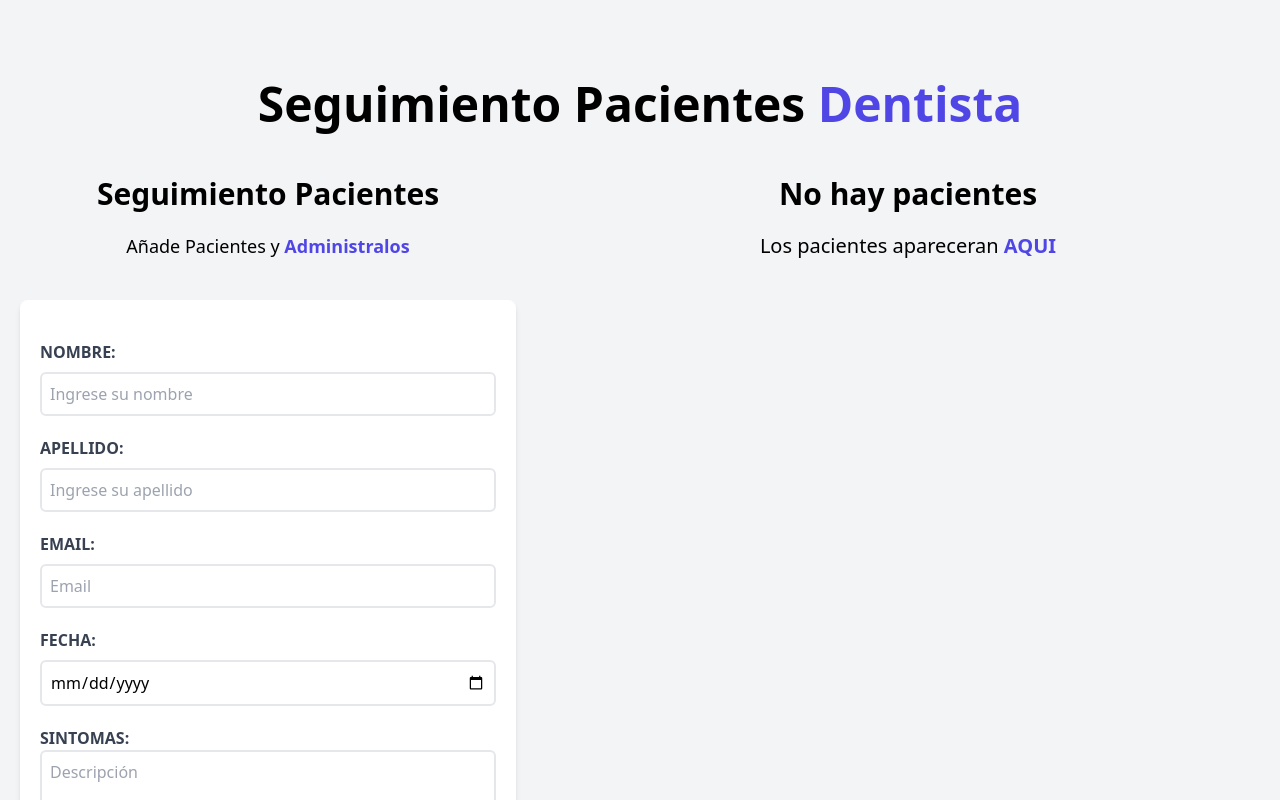
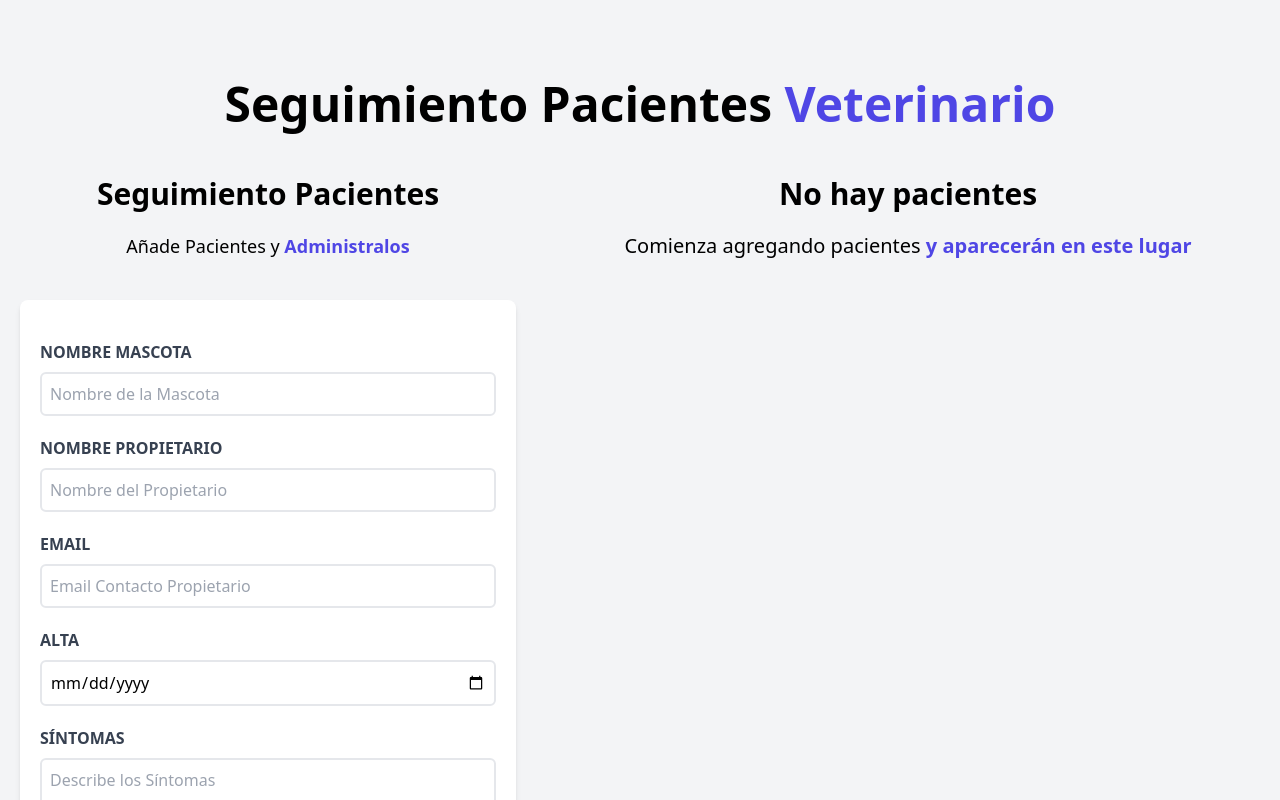
Before and after one commit to cuauhvip07/citas-react, a React (Vite) app: page / in a window 1280 px wide. Shown: the top 800 px of the page. Built offline with nearby package versions, Linux system fonts and the light colour scheme.

Commit message:
Finalizacion proyecto
Finalizacion del proyecto

```diff
--- a/src/App.jsx
+++ b/src/App.jsx
@@ -1,29 +1,48 @@
-import {useState} from 'react'
+import { useState, useEffect } from 'react'
+import Formulario from "./components/Formulario"
 import Header from "./components/Header"
-import Formulario from "./components/Formulario"
 import ListadoPacientes from "./components/ListadoPacientes"
 
 function App() {
 
-  const [pacientes,setPacientes] = useState([])
-  const [paciente, setPaciente] = useState({})
+  const [pacientes, setPacientes] = useState([]);
+  const [paciente, setPaciente] = useState({});
+
+  useEffect(() => {
+    const obtenerLS = () => {
+      const pacientesLS = JSON.parse(localStorage.getItem('pacientes')) ?? [];
+      setPacientes(pacientesLS)
+    }
+    obtenerLS();
+  }, []);
+
+  useEffect(() => {
+    localStorage.setItem('pacientes', JSON.stringify( pacientes ));
+  }, [pacientes])
+
+  const eliminarPaciente = id => {
+    const pacientesActualizados = pacientes.filter( paciente => paciente.id !== id);
+    setPacientes(pacientesActualizados)
+  }
 
   return (
     <div className="container mx-auto mt-20">
       <Header />
       <div className="mt-12 md:flex">
-        <Formulario
-          pacientes = {pacientes}
-          setPacientes = {setPacientes}
-          paciente = {paciente}
-        />
-        <ListadoPacientes
-          pacientes = {pacientes}
-          setPaciente = {setPaciente}
-        />
+          <Formulario
+            pacientes={pacientes}
+            setPacientes={setPacientes}
+            paciente={paciente}
+            setPaciente={setPaciente}
+          />
+          <ListadoPacientes
+            pacientes={pacientes}
+            setPaciente={setPaciente}
+            eliminarPaciente={eliminarPaciente}
+          />
       </div>
+
     </div>
-
   )
 }
 
--- a/src/components/Formulario.jsx
+++ b/src/components/Formulario.jsx
@@ -1,123 +1,170 @@
-import Error from "./Error";
-import { useState,useEffect } from "react";
+import { useState, useEffect } from 'react';
+import Error from './Error'
 
-function Formulario({pacientes,setPacientes,paciente}){
+const Formulario = ({ pacientes, setPacientes, paciente, setPaciente }) => {
+    const [nombre, setNombre] = useState('');
+    const [propietario, setPropietario] = useState('');
+    const [email, setEmail] = useState('');
+    const [fecha, setFecha] = useState('');
+    const [sintomas, setSintomas] = useState('');
 
-    const [nombre,setNombre] = useState(''); /* Hook -> Guardar y modificar valores */
-    const [apellido,setApellido] = useState(''); /* Hook -> Guardar y modificar valores */
-    const [email,setEmail] = useState(''); /* Hook -> Guardar y modificar valores */
-    const [fecha,setFecha] = useState(''); /* Hook -> Guardar y modificar valores */
-    const [sintomas,setSintomas] = useState('');
-    const [error,setError] = useState(false);
+    const [error, setError] = useState(false)
 
     useEffect(() => {
-        const {nombre,apellido,email,fecha,sintomas} = paciente
-        if(Object.keys(paciente).length > 0){
-            setNombre(nombre)
-            setApellido(apellido)
-            setEmail(email)
-            setFecha(fecha)
-            setSintomas(sintomas)
+        if( Object.keys(paciente).length > 0  ) {
+            setNombre(paciente.nombre)
+            setPropietario(paciente.propietario)
+            setEmail(paciente.email)
+            setFecha(paciente.fecha)
+            setSintomas(paciente.sintomas)
+        }
+    }, [paciente])
 
-        }
-        else{
-            console.log('No hay nada')
-        }
-    },[paciente])
 
-    const generaId = () => {
-        const random = Math.random().toString(36).substring(2);
-        const fecha = Date.now()
-        return random + fecha;
+
+
+    const generarId = () => {
+        const random = Math.random().toString(36).substr(2);
+        const fecha = Date.now().toString(36)
+        return random + fecha
     }
 
     const handleSubmit = (e) => {
-        e.preventDefault()
+        e.preventDefault();
 
-        // Validacion del formulario
-        if([nombre,apellido,email,fecha,sintomas].includes('')){
+        // Validación del Formulario
+        if( [ nombre, propietario, email, fecha, sintomas ].includes('') ) {
+            console.log('Hay Al Menos un campo vacio')
+
             setError(true)
-            return
+            return;
         }
+
         setError(false)
 
-        // Objeto de paciente
+
+        // Objeto de Paciente
         const objetoPaciente = {
             nombre,
-            apellido,
+            propietario,
             email,
             fecha,
-            sintomas,
-            id: generaId()
+            sintomas
         }
 
-        setPacientes([...pacientes,objetoPaciente])
+        if(paciente.id) {
+            // Editando el Registro
+            objetoPaciente.id = paciente.id
+            const pacientesActualizados = pacientes.map( pacienteState => pacienteState.id === paciente.id ? objetoPaciente : pacienteState )
 
-        // Reiniciar formulario
-        setNombre('');
-        setApellido('')
+            setPacientes(pacientesActualizados)
+            setPaciente({})
+
+        } else {
+            // Nuevo registro
+            objetoPaciente.id = generarId();
+            setPacientes([...pacientes, objetoPaciente]);
+        }
+
+        // Reiniciar el form
+        setNombre('')
+        setPropietario('')
         setEmail('')
         setFecha('')
         setSintomas('')
+
     }
 
-    return(
+    return (
         <div className="md:w-1/2 lg:w-2/5 mx-5">
             <h2 className="font-black text-3xl text-center">Seguimiento Pacientes</h2>
-            <p className="text-lg mt-5 text-center mb-10">Añade Pacientes y {''}<span className="text-indigo-600 font-bold">Administralos</span></p>
+
+            <p className="text-lg mt-5 text-center mb-10">
+                Añade Pacientes y {''}
+                <span className="text-indigo-600 font-bold ">Administralos</span>
+            </p>
 
             <form
-            onSubmit={handleSubmit}
-            className="bg-white shadow-md rounded-lg py-10 px-5 mb-10">
-                {error &&
-                    <Error>
-                        <p>Todos los campos son obligatorios</p>
-                    </Error>
-                }
+                onSubmit={handleSubmit}
+                className="bg-white shadow-md rounded-lg py-10 px-5 mb-10"
+            >
+                { error &&  <Error><p>Todos los campos son obligatorios</p></Error>}
                 <div className="mb-5">
-                    <label className="block text-gray-700 uppercase font-bold" htmlFor="paciente">Nombre:</label>
+                    <label htmlFor="mascota" className="block text-gray-700 uppercase font-bold">
+                        Nombre Mascota
+                    </label>
                     <input
-                    className="border-2 w-full p-2 mt-2 placeholder-gray-400 rounded-md" type="text"
-                    placeholder="Ingrese su nombre"
-                    id="paciente"
-                    value={nombre}
-                    onChange={(e) => setNombre(e.target.value)} /*Cada vez que haya un cambio manda una alerta*/   />
+                        id="mascota"
+                        type="text"
+                        placeholder="Nombre de la Mascota"
+                        className="border-2 w-full p-2 mt-2 placeholder-gray-400 rounded-md"
+                        value={nombre}
+                        onChange={ (e) => setNombre(e.target.value) }
+                    />
                 </div>
 
                 <div className="mb-5">
-                    <label className="block text-gray-700 uppercase font-bold" htmlFor="apellido">Apellido:</label>
-                    <input className="border-2 w-full p-2 mt-2 placeholder-gray-400 rounded-md" type="text" placeholder="Ingrese su apellido" id="apellido"
-                    value={apellido}
-                    onChange={(e) => setApellido(e.target.value)}/>
+                    <label htmlFor="propietario" className="block text-gray-700 uppercase font-bold">
+                        Nombre Propietario
+                    </label>
+                    <input
+                        id="propietario"
+                        type="text"
+                        placeholder="Nombre del Propietario"
+                        className="border-2 w-full p-2 mt-2 placeholder-gray-400 rounded-md"
+                        value={propietario}
+                        onChange={ (e) => setPropietario(e.target.value) }
+                    />
                 </div>
 
                 <div className="mb-5">
-                    <label className="block text-gray-700 uppercase font-bold" htmlFor="email">Email:</label>
-                    <input className="border-2 w-full p-2 mt-2 placeholder-gray-400 rounded-md" type="email" placeholder="Email" id="email"
-                    value={email}
-                    onChange={(e) => setEmail(e.target.value)}/>
+                    <label htmlFor="email" className="block text-gray-700 uppercase font-bold">
+                        Email
+                    </label>
+                    <input
+                        id="email"
+                        type="email"
+                        placeholder="Email Contacto Propietario"
+                        className="border-2 w-full p-2 mt-2 placeholder-gray-400 rounded-md"
+                        value={email}
+                        onChange={ (e) => setEmail(e.target.value) }
+                    />
                 </div>
 
                 <div className="mb-5">
-                    <label className="block text-gray-700 uppercase font-bold" htmlFor="email">Fecha:</label>
-                    <input className="border-2 w-full p-2 mt-2 placeholder-gray-400 rounded-md" type="date" id="fecha"
-                    value={fecha}
-                    onChange={(e) => setFecha(e.target.value)}/>
+                    <label htmlFor="alta" className="block text-gray-700 uppercase font-bold">
+                        Alta
+                    </label>
+                    <input
+                        id="alta"
+                        type="date"
+                        className="border-2 w-full p-2 mt-2 placeholder-gray-400 rounded-md"
+                        value={fecha}
+                        onChange={ (e) => setFecha(e.target.value) }
+                    />
                 </div>
 
                 <div className="mb-5">
-                    <label className="block text-gray-700 uppercase font-bold" htmlFor="sintomas">Sintomas:</label>
-                    <textarea id="sintomas" placeholder="Descripción" className="w-full border-2 p-2 placeholder-gray-400 rounded-md"
-                    value={sintomas}
-                    onChange={(e) => setSintomas(e.target.value)}></textarea>
+                    <label htmlFor="sintomas" className="block text-gray-700 uppercase font-bold">
+                        Síntomas
+                    </label>
+                    <textarea
+                        id="sintomas"
+                        className="border-2 w-full p-2 mt-2 placeholder-gray-400 rounded-md"
+                        placeholder="Describe los Síntomas"
+                        value={sintomas}
+                        onChange={ (e) => setSintomas(e.target.value) }
+                    />
                 </div>
 
-                <input type="submit" className="bg-indigo-600 w-full p-3 text-white uppercase font-bold hover:bg-indigo-700 cursor-pointer transition-all" value={paciente.id ? 'Editar Paciente' : 'Agregar Paciente'} />
-
-
+                <input
+                    type="submit"
+                    className="bg-indigo-600 w-full p-3 text-white uppercase font-bold hover:bg-indigo-700 cursor-pointer transition-colors"
+                    value={ paciente.id ? 'Editar Paciente' : 'Agregar Paciente' }
+                />
             </form>
         </div>
     )
 }
 
-export default Formulario;
+export default Formulario
--- a/src/components/Header.jsx
+++ b/src/components/Header.jsx
@@ -3,7 +3,7 @@
 function Header(){
     return(
         <>
-            <h1 className="text-center font-black text-5xl md:w-2/3 mx-auto">Seguimiento Pacientes{' '}<span className="text-indigo-600">Dentista</span></h1>
+            <h1 className="text-center font-black text-5xl md:w-2/3 mx-auto">Seguimiento Pacientes{' '}<span className="text-indigo-600">Veterinario</span></h1>
         </>
 
     )
--- a/src/components/ListadoPacientes.jsx
+++ b/src/components/ListadoPacientes.jsx
@@ -1,39 +1,38 @@
-import Paciente from "./Paciente";
+import Paciente from "./Paciente"
 
+const ListadoPacientes = ({pacientes, setPaciente, eliminarPaciente}) => {
+    return (
+        <div className="md:w-1/2 lg:w-3/5 md:h-screen overflow-y-scroll">
 
-function ListadoPacientes({pacientes, setPaciente}){
+            {pacientes && pacientes.length ? (
+                <>
+                    <h2 className="font-black text-3xl text-center">Listado Pacientes</h2>
+                    <p className="text-xl mt-5 mb-10 text-center">
+                        Administra tus {''}
+                        <span className="text-indigo-600 font-bold ">Pacientes y Citas</span>
+                    </p>
 
-    return(
-        <div className="md:w-1/2 lg:w-3/5 md:h-screen overflow-y-scroll">
-            {pacientes && pacientes.length ? ( /* Condicional saber si hay pacientes */
-                <>
-                    <h2 className="font-black text-3xl text-center">Listado pacientes</h2>
-                    <p className="text-xl text-center mt-5 mb-10 ">Administra tus {' '}<span className="text-indigo-600 font-bold">Pacientes y Citas</span></p>
+                    { pacientes.map( paciente => (
+                        <Paciente
+                            key={paciente.id}
+                            paciente={paciente}
+                            setPaciente={setPaciente}
+                            eliminarPaciente={eliminarPaciente}
+                        />
+                    ))}
                 </>
-            )
-            : (
+
+            ) : (
                 <>
                     <h2 className="font-black text-3xl text-center">No hay pacientes</h2>
-                    <p className="text-xl text-center mt-5 mb-10 ">Los pacientes apareceran {' '}<span className="text-indigo-600 font-bold uppercase">aqui</span></p>
+                    <p className="text-xl mt-5 mb-10 text-center">
+                        Comienza agregando pacientes {''}
+                        <span className="text-indigo-600 font-bold ">y aparecerán en este lugar</span>
+                    </p>
                 </>
             )}
-
-
-            {
-                pacientes.map( paciente => {
-                    return(
-                        <Paciente
-                            key = {paciente.id}
-                            paciente = {paciente}
-                            setPaciente = {setPaciente}
-                        />
-                    )
-                })
-            }
-
-
         </div>
     )
 }
 
-export default ListadoPacientes;
+export default ListadoPacientes
--- a/src/components/Paciente.jsx
+++ b/src/components/Paciente.jsx
@@ -1,27 +1,48 @@
+const Paciente = ({paciente, setPaciente, eliminarPaciente}) => {
+    const { nombre, propietario, email, fecha, sintomas, id } = paciente
 
+    const handleEliminar = () => {
+        const respuesta = confirm('Deseas eliminar este paciente?');
 
-const Paciente = ({paciente,setPaciente}) => {
+        if(respuesta) {
+            eliminarPaciente(id)
+        }
+    }
 
-    const {nombre,apellido,email,fecha,sintomas} = paciente
     return (
         <div className="mx-5 my-10 bg-white shadow-md px-5 py-10 rounded-xl">
-            <p className="font-bold mb-3 text-gray-700 uppercase">Nombre:{' '}<span className="font-normal normal-case">{nombre}</span></p>
+            <p className="font-bold mb-3 text-gray-700 uppercase">Nombre: {''}
+                <span className="font-normal normal-case">{nombre}</span>
+            </p>
 
-            <p className="font-bold mb-3 text-gray-700 uppercase">Apellido:{' '}<span className="font-normal normal-case">{apellido}</span></p>
+            <p className="font-bold mb-3 text-gray-700 uppercase">Propietario: {''}
+                <span className="font-normal normal-case">{propietario}</span>
+            </p>
 
-            <p className="font-bold mb-3 text-gray-700 uppercase">Email:{' '}<span className="font-normal normal-case">{email}</span></p>
+            <p className="font-bold mb-3 text-gray-700 uppercase">Email: {''}
+                <span className="font-normal normal-case">{email}</span>
+            </p>
 
-            <p className="font-bold mb-3 text-gray-700 uppercase">Fecha:{' '}<span className="font-normal normal-case">{fecha}</span></p>
+            <p className="font-bold mb-3 text-gray-700 uppercase">Fecha Alta: {''}
+                <span className="font-normal normal-case">{fecha}</span>
+            </p>
 
-            <p className="font-bold mb-3 text-gray-700 uppercase">Sintomas:{' '}<span className="font-normal normal-case">{sintomas}</span></p>
+            <p className="font-bold mb-3 text-gray-700 uppercase">Síntomas: {''}
+                <span className="font-normal normal-case">{sintomas}</span>
+            </p>
 
-            <div className="flex justify-around mt-10">
+            <div className="flex justify-between mt-10">
                 <button
-                className="py-2 px-10 bg-indigo-600 hover:bg-indigo-700 text-white font-bold uppercase rounded-lg"
-                type="button"
-                onClick={() => setPaciente(paciente)}
+                    type="button"
+                    className="py-2 px-10 bg-indigo-600 hover:bg-indigo-700 text-white font-bold uppercase rounded-lg"
+                    onClick={() => setPaciente(paciente)}
                 >Editar</button>
-                <button className="py-2 px-10 bg-red-600 hover:bg-red-700 text-white font-bold uppercase rounded-lg" type="button">Eliminar</button>
+
+                <button
+                    type="button"
+                    className="py-2 px-10 bg-red-600 hover:bg-red-700 text-white font-bold uppercase rounded-lg"
+                    onClick={handleEliminar}
+                >Eliminar</button>
             </div>
         </div>
     )
```
